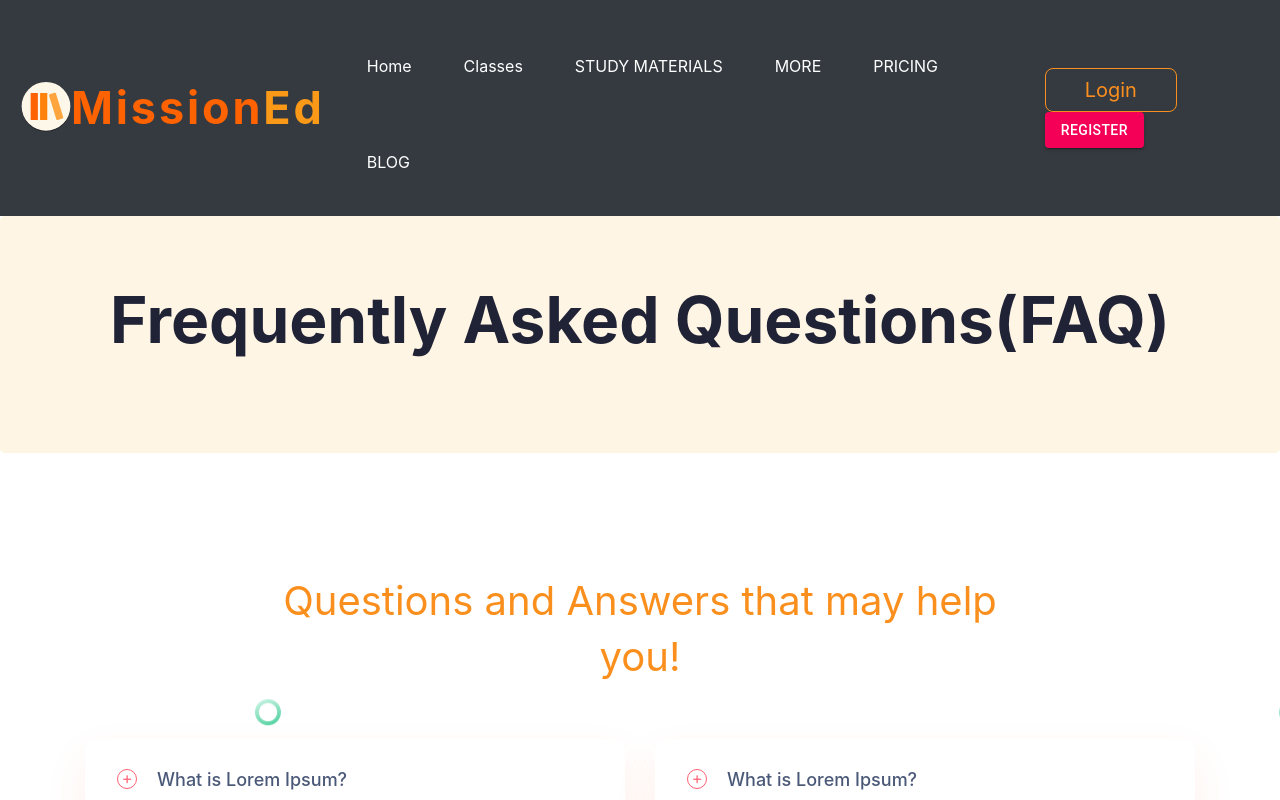
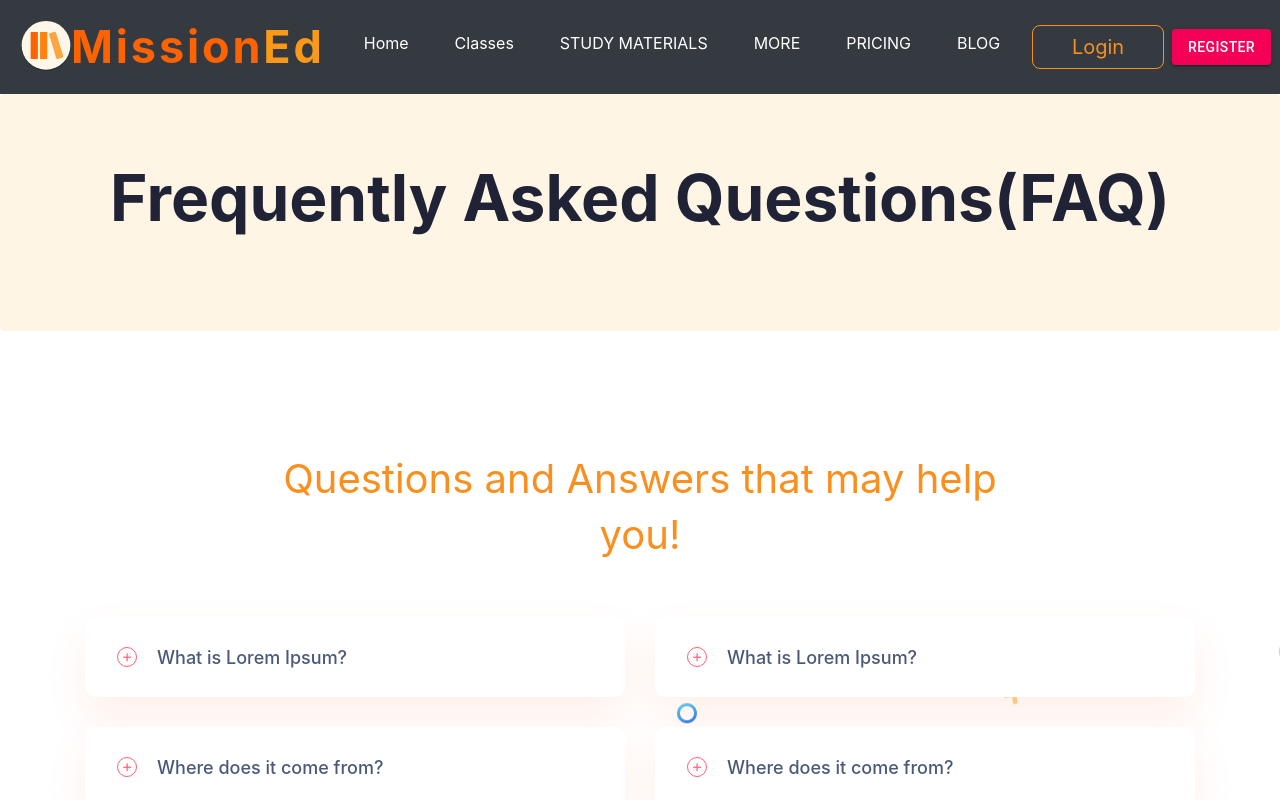
Before and after one commit to missionedweb/web_react, a React (Create React App) app: page /faq in a window 1280 px wide. Shown: the top 800 px of the page. Built offline with nearby package versions, Linux system fonts and the light colour scheme; no server answers.

Commit message:
navbar links problem

```diff
--- a/package.json
+++ b/package.json
@@ -13,6 +13,7 @@
     "bootstrap": "^4.5.0",
     "disable-browser-back-navigation": "^0.1.0",
     "firebase": "^7.19.0",
+    "jquery": "^3.5.1",
     "material-ui-phone-number": "^2.2.6",
     "node-sass": "^4.14.1",
     "react": "^16.13.1",
--- a/src/App.css
+++ b/src/App.css
@@ -20,12 +20,12 @@ body {
 
 .row  a:hover{text-decoration: none;color: white;}
 .mr-auto{float:right;}
-.mr-auto>ul{float:right;position:relative}
-.mr-auto li{list-style:none;float:left;padding-top: 20px;}
+.mr-auto>ul{float:left;position:relative}
+.mr-auto li{list-style:none;float:left;}
 .mr-auto .dropdown{position:relative}
-.mr-auto li a{float:left;padding:26px;color:white;}
+.mr-auto li a{float:left;padding:23px;color:white;}
 .mr-auto li a:hover{background:#2C3E50; text-decoration: none; color: white; }
-.mr-auto li .linkname{float:left;padding:25px;color:white;} */
+.mr-auto li .linkname{float:left;padding:23px;color:white;} */
 .mr-auto li .linkname:hover{background:#2C3E50; text-decoration: none; color: white; }
 .linkname{float:left;padding:25px;color:white;}
 .mr-auto li ul{display:none}
@@ -34,7 +34,7 @@ body {
 .mr-auto .dropdown ul{position:absolute;left:0;top:100%;background:#fff;padding:20px 0;border-bottom:3px solid #34495e;z-index: 1;}
 .mr-auto .dropdown li{white-space:nowrap}
 .mr-auto .dropdown li a{padding:10px 40px;font-size:13px;min-width:200px}
-.mr-auto .mega-dropdown{width:100%;position:absolute;top:100%;left:0;background:#fff;overflow:hidden;padding:10px 30px;border-bottom:3px solid #34495e; z-index: 1 ;}
+.mr-auto .mega-dropdown{width:100%;position :absolute;top:100%;left:0;background:#fff;overflow:hidden;padding:10px 30px;border-bottom:3px solid #34495e; z-index: 1 ;}
 .mr-auto .mega-dropdown1{width:50%;position:absolute ;top:100%;left:0;background:#fff;overflow:hidden;padding:10px 30px;border-bottom:3px solid #34495e; z-index: 1 ;}
 .mr-auto li li a{float:none;color:#333;display:block;padding:8px 10px;border-radius:3px;font-size:13px;z-index: 1;}
 .mr-auto li li a:hover{background:#bdc3c7;background:blue}
@@ -64,6 +64,9 @@ body {
   #header nav a:hover{background:#fff;color:#333;border-radius:3px}
   #header nav ul li li a:before{content:"- "}
   .mega-col{width:100%}
+  .mega-col1{width:100%}
+  .mega-link{width: 100%;}
+  .mr-auto .mega-dropdown{height:100%}
   .btn{
       float: right;
   }
--- a/src/components/NavbarComponent.jsx
+++ b/src/components/NavbarComponent.jsx
@@ -11,8 +11,16 @@ import { auth } from "../firebase/firebase.utils";
 import { createStructuredSelector } from "reselect";
 import { selectCurrentUser } from "../redux/user/user.selector";
 import Register from "../pages/auth/register/register";
+import $ from 'jquery';
+
+const handleChange = () => {
+
+    $("ul").slideToggle();
+    $(this).toggleClass("active");
 
 
+
+}
 
 function NavbarComponent({ currentUser }) {
   return (
@@ -27,12 +35,12 @@ function NavbarComponent({ currentUser }) {
             Mission<span className="ed">Ed</span>
           </span>
         </Navbar.Brand>
-        <Navbar.Toggle aria-controls="basic-navbar-nav" />
+        <Navbar.Toggle aria-controls="basic-navbar-nav" onClick = { handleChange() }/>
         <Navbar.Collapse id="basic-navbar-nav navbar-left">
           <Nav className="mr-auto mb-2">
 
             <ul>
-              <li>
+              <li className="mega-link">
         <a href="/">Home</a>
 
       </li>
@@ -62,7 +70,7 @@ function NavbarComponent({ currentUser }) {
         <a href="">STUDY MATERIALS</a>
         <ul class="mega-dropdown mr-auto">
           <li class="row">
-            <ul class="mega-col1 mr-auto">
+            <ul class="mega-col1">
               <li><Nav.Link href="#action/3.1" className="link">NEET</Nav.Link></li>
               <li><Nav.Link href="#action/3.1" className="link">NTSE</Nav.Link></li>
               <li><Nav.Link href="#action/3.1" className="link">CBSE</Nav.Link></li>
@@ -117,10 +125,10 @@ function NavbarComponent({ currentUser }) {
           </li>
         </ul>
       </li>
-      <li>
-      <a href="/pricing"> PRICING</a>
+      <li className="mega-link">
+      <a href="/pricing" className="float-left"> PRICING</a>
       </li>
-      <li>
+      <li className="mega-link">
       <a href="/https://missioned.in/blog/">BLOG</a>
       </li>
 
@@ -135,11 +143,11 @@ function NavbarComponent({ currentUser }) {
               </button>
             </Link>
           ) : (
-            <Form inline >
+            <Form inline className="p-2" >
               <Link to="/login" className="btn login-btn mr-2" role="button">
                 Login
               </Link>
-              <Register className="mr-2" />
+              <Register className="mr-2 p-2" />
             </Form>
           )}
         </Navbar.Collapse>
```
Also changed, not shown: 1 other file (tests, documents, lock files or other folders).
